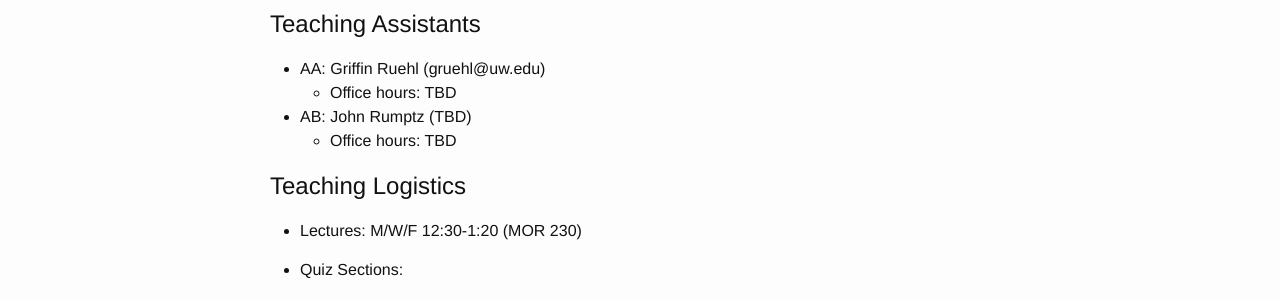
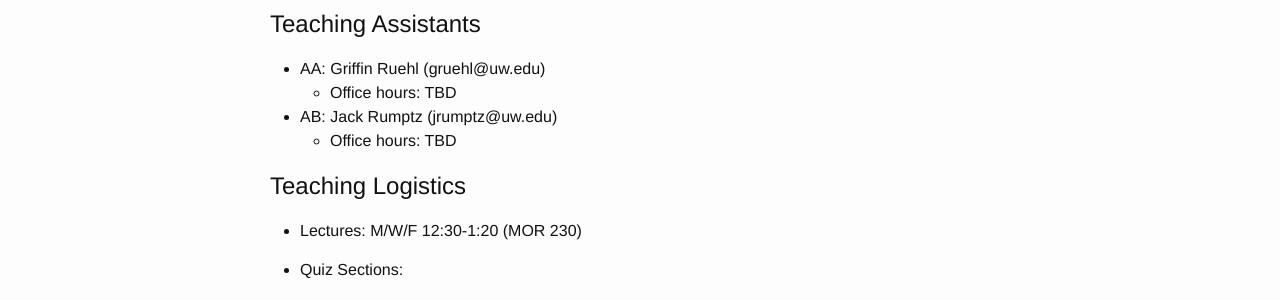
Before and after one commit to uw-cheme485/uw-cheme485.github.io, a Jekyll site: the page built from index.md, in a window 1280 px wide. Shown: the part 370-670 px from the top of the page. Built offline with Jekyll 4.4.1, drawn with Linux system fonts in a browser that asks for light colours.

Commit message:
Added TA emails.

```diff
--- a/index.md
+++ b/index.md
@@ -17,7 +17,7 @@ Applied economics in chemical engineering design and operations; measures of pro
 - AA: Griffin Ruehl (gruehl@uw.edu)
   * Office hours: TBD
 
-- AB: John Rumptz (TBD)
+- AB: Jack Rumptz (jrumptz@uw.edu)
   * Office hours: TBD
 
 ## Teaching Logistics
```
